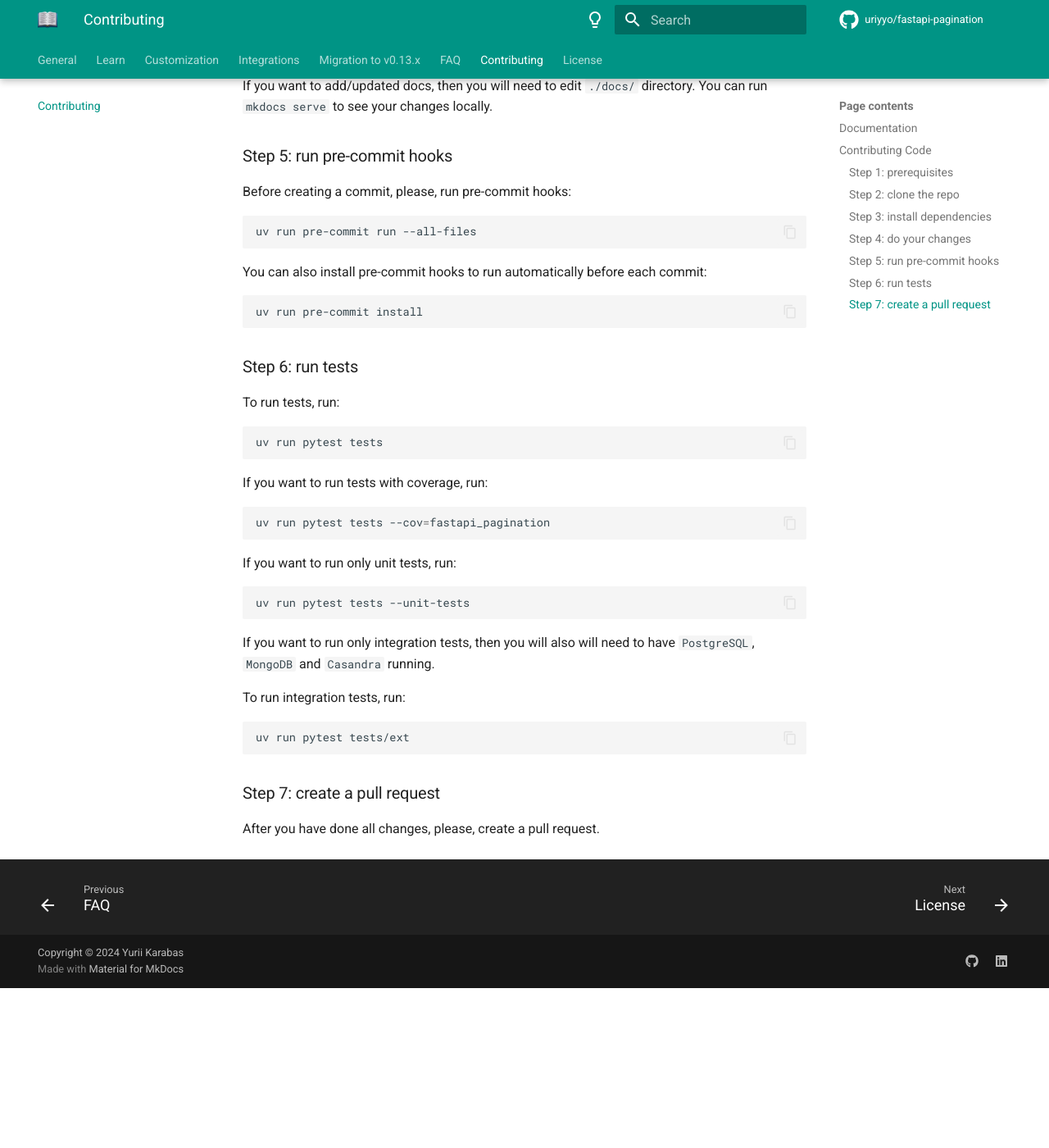
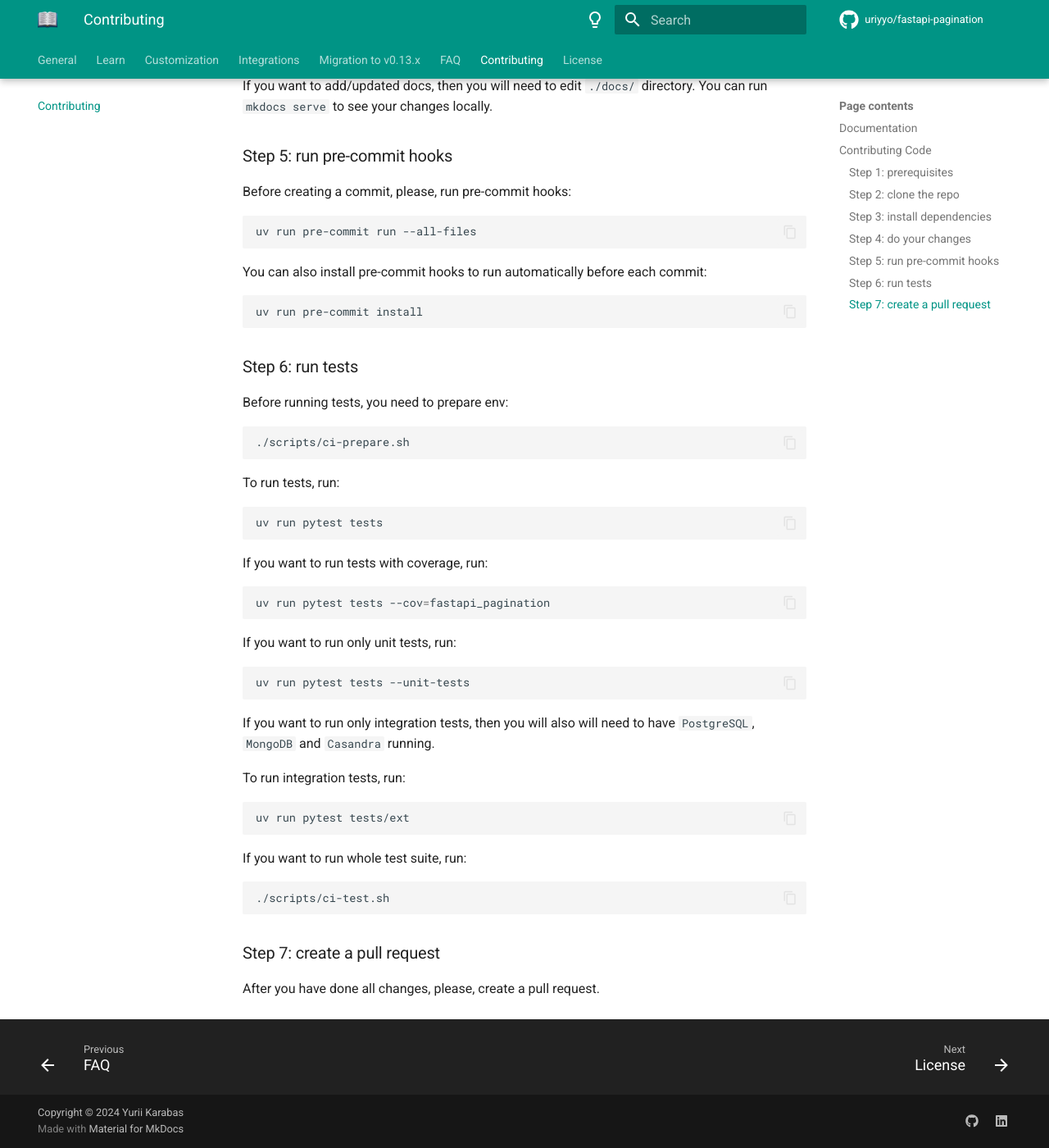
Before and after one commit to uriyyo/fastapi-pagination, an MkDocs documentation site: the page built from docs/contributing.md, in a window 1280 px wide and 1400 px high, scrolled down 1795 px. Shown: the whole window at 82% size. Built offline with MkDocs 1.6.1 and Material for MkDocs 9.7.7, drawn with Linux system fonts in a browser that asks for light colours; comment, search, counter and statistics services are not loaded; before the commit the page ends 3000 px from its top, so only the background shows below that.

Commit message:
Minor doc update [no ci]

````diff
--- a/docs/contributing.md
+++ b/docs/contributing.md
@@ -95,6 +95,11 @@ uv run pre-commit install
 
 ### Step 6: run tests
 
+Before running tests, you need to prepare env:
+```sh
+./scripts/ci-prepare.sh
+```
+
 To run tests, run:
 ```sh
 uv run pytest tests
@@ -117,6 +122,11 @@ To run integration tests, run:
 uv run pytest tests/ext
 ```
 
+If you want to run whole test suite, run:
+```sh
+./scripts/ci-test.sh
+```
+
 ### Step 7: create a pull request
 
 After you have done all changes, please, create a pull request.
````
Also changed, not shown: other parts of docs/contributing.md (+2 -2 lines).
